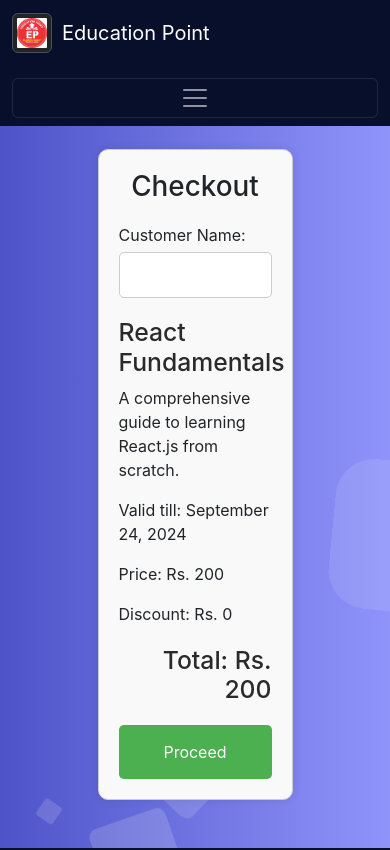
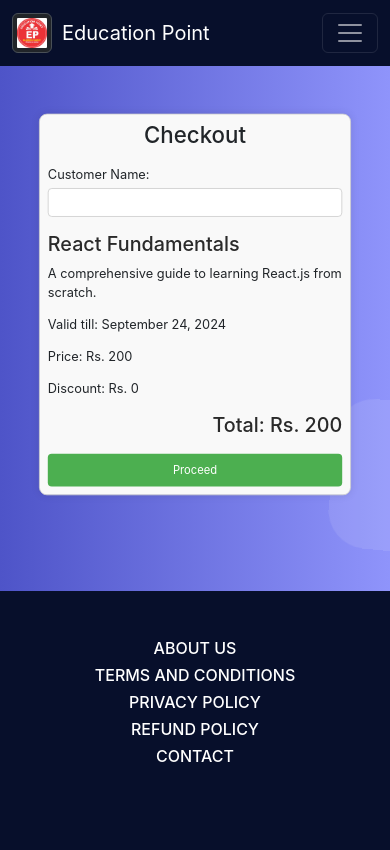
Before and after one commit to tripathis0099/EdpointFrontend, a React (Create React App) app: page /checkout in a window 390 px wide. Shown: the top 850 px of the page. Built offline with nearby package versions, Linux system fonts and the light colour scheme; no server answers.

Commit message:
checkout

```diff
--- a/src/components/checkout/checkout.css
+++ b/src/components/checkout/checkout.css
@@ -15,32 +15,32 @@
     margin-bottom: 20px;
 }
 
-  .customer-name {
+.checkout-container .customer-name {
     margin-bottom: 20px;
 }
 
-  .customer-name label {
+.checkout-container .customer-name label {
     display: block;
     margin-bottom: 5px;
 }
 
-  .customer-name input {
+.checkout-container .customer-name input {
     width: 100%;
     padding: 10px;
     border: 1px solid #ccc;
     border-radius: 5px;
 }
 
-  .course-list .course-item {
+.checkout-container .course-list .course-item {
     padding: 15px;
     border-bottom: 1px solid #ccc;
 }
 
-  .course-list .course-item h2 {
+.checkout-container .course-list .course-item h2 {
     margin-top: 0;
 }
 
-  .total {
+.checkout-container .total {
     text-align: right;
     margin-top: 20px;
 }
@@ -49,7 +49,7 @@
     margin: 0;
 }
 
-  button {
+.checkout-container button {
     display: block;
     width: 100%;
     padding: 15px;
@@ -62,6 +62,30 @@
     margin-top: 20px;
 }
 
-  button:hover {
+.checkout-container button:hover {
     background-color: #45a049;
 }
+
+/* Mobile view */
+@media (max-width: 767px) {
+    .checkout-container {
+        width: 100%;
+        margin: 0;
+        padding: 10px;
+        scale: 0.8;
+        transform-origin: center;
+    }
+
+    .checkout-container .customer-name input {
+        padding: 5px;
+    }
+
+    .checkout-container .course-list .course-item {
+        padding: 10px;
+    }
+
+    .checkout-container button {
+        padding: 10px;
+        font-size: 14px;
+    }
+}
```
Lines whose indentation alone changed are shown as unchanged.
